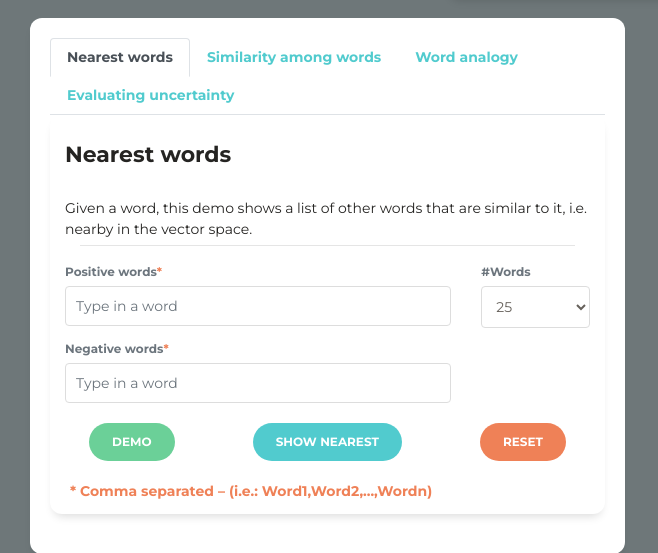
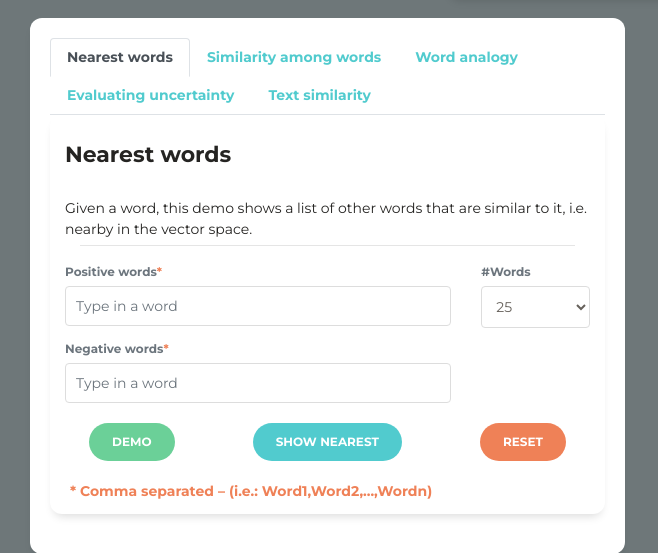
Before and after one commit to Pex2892/ETHOS-Word-Embeddings, a Django app: template word_embeddings/templates/word_embeddings/index.html in a window 1280 px wide. Shown: the part 442-995 px from the top of the page, without its empty margins (0-658 px from the left). Run offline with Django 3.2, Linux system fonts and the light colour scheme; the template is opened without the code that fills it, so the values that code supplies are empty; parts of the project's set-up code (start-up, migrations or seed data) failed here and were passed over; some libraries are stand-ins or nearby versions.

Commit message:
Update index.html

```diff
--- a/word_embeddings/templates/word_embeddings/index.html
+++ b/word_embeddings/templates/word_embeddings/index.html
@@ -116,6 +116,7 @@
                                         <a class="nav-item nav-link" id="nav-sw-tab" data-toggle="tab" href="#nav-sw" role="tab" aria-controls="nav-profile" aria-selected="false"><span class="font-weight-bold">Similarity among words</span></a>
                                         <a class="nav-item nav-link" id="nav-wa-tab" data-toggle="tab" href="#nav-wa" role="tab" aria-controls="nav-contact" aria-selected="false"><span class="font-weight-bold">Word analogy</span></a>
                                         <a class="nav-item nav-link" id="nav-eu-tab" data-toggle="tab" href="#nav-eu" role="tab" aria-controls="nav-contact" aria-selected="false"><span class="font-weight-bold">Evaluating uncertainty</span></a>
+                                        <a class="nav-item nav-link" id="nav-ts-tab" data-toggle="tab" href="#nav-ts" role="tab" aria-controls="nav-contact" aria-selected="false"><span class="font-weight-bold">Text similarity</span></a>
                                     </div>
                                 </nav>
                                 <div class="tab-content" id="nav-tabContent">
@@ -322,6 +323,50 @@
                                             </div>
                                         </div>
                                     </div>
+                                    <div class="tab-pane fade" id="nav-ts" role="tabpanel" aria-labelledby="nav-ts-tab">
+                                        <div class="card card-user">
+                                            <div class="card-header">
+                                                <h5 class="card-title font-weight-bold">Text similarity</h5>
+                                            </div>
+                                            <div class="card-body">
+                                                Given two texts as input, the recognition percentage is returned.
+                                                <hr />
+                                                <div class="row">
+                                                    <div class="col-md-12">
+                                                        <div class="form-group">
+                                                            <label class="text-secondary font-weight-bold">
+                                                                Text 1
+                                                            </label>
+                                                            <textarea id="TS_text_1" placeholder="Type in a word" rows="4" style="width: 100%;resize: none;border: transparent 2px gray;border-left-radius: 5px;border-right-radius: 5px;outline: none;"></textarea>
+                                                        </div>
+                                                    </div>
+                                                </div>
+                                                <div class="row">
+                                                    <div class="col-md-12">
+                                                        <div class="form-group">
+                                                            <label class="text-secondary font-weight-bold">
+                                                                Text 2
+                                                            </label>
+                                                            <textarea id="TS_text_2" placeholder="Type in a word" rows="4" style="width: 100%;resize: none;border: transparent 2px gray;border-left-radius: 5px;border-right-radius: 5px;outline: none;"></textarea>
+                                                        </div>
+                                                    </div>
+                                                </div>
+                                                <div class="row">
+                                                    <div class="update ml-auto mr-auto text-left">
+                                                        <button id="TS_demo" class="btn btn-success btn-round">Demo</button>
+                                                    </div>
+
+                                                    <div class="update ml-auto mr-auto text-center">
+                                                        <button id="TS_show" class="btn btn-primary btn-round">Evaluate</button>
+                                                    </div>
+
+                                                    <div class="update ml-auto mr-auto text-right">
+                                                        <button id="TS_reset" class="btn btn-danger btn-round">Reset</button>
+                                                    </div>
+                                                </div>
+                                            </div>
+                                        </div>
+                                    </div>
                                 </div>
                             </div>
                         </div>
@@ -399,6 +444,7 @@
             var url_run_similarity_words = "{% url 'run-similarity-words' %}";
             var url_run_word_analogy = "{% url 'run-word-analogy' %}";
             var url_run_eval_uncertainty = "{% url 'run-eval-uncertainty' %}";
+            var url_run_text_similarity = "{% url 'run-text-similarity' %}";
             var csrf_token = "{{ csrf_token }}";
         </script>
         <script src="{% static 'assets/js/utility.js' %}" type="text/javascript"></script>
```
